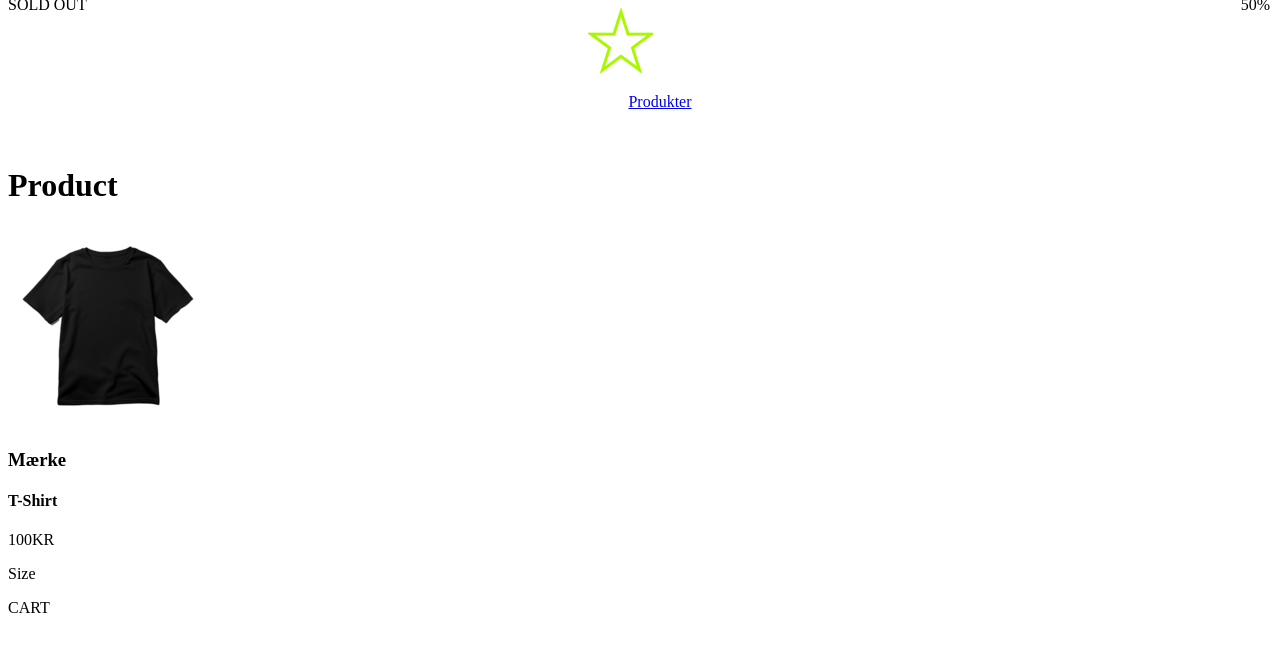
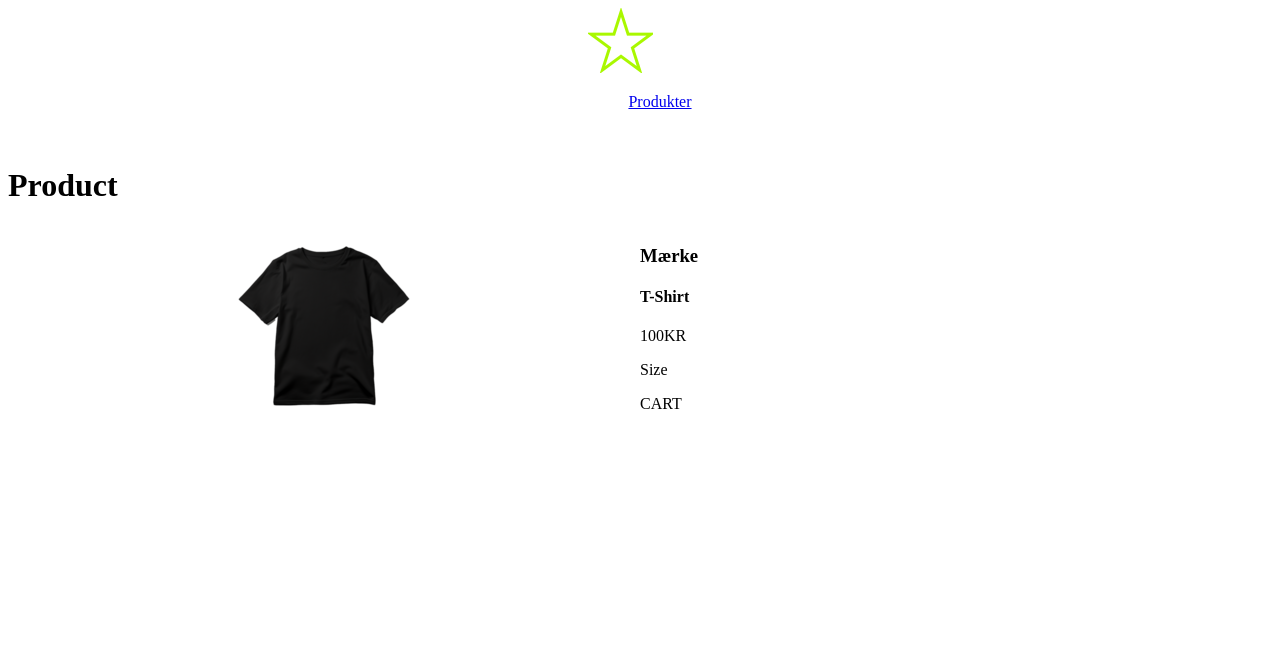
Before and after one commit to LunKea/productRus, a plain HTML site: page product.html in a window 1280 px wide. Drawn offline with Linux system fonts and the light colour scheme.

Commit message:
add: har lavet produk side statik klar

```diff
--- a/product.html
+++ b/product.html
@@ -25,22 +25,14 @@
       <h1>Product</h1>
 
       <section class="single_view">
-        <div class="single_view_product>
-          <div>
-            <p id="sold_out">SOLD OUT</p>
-          </div>
-          <div>
-          <img src="assets/tshirt_pladecholder.webp" alt=" t shirt">
-        </div>
-        <div>
-          <p id="discount">50%</p>
-        </div>
+        <div class="single_view_product">
+          <img src="assets/tshirt_pladecholder.webp" alt="" />
         </div>
 
         <div class="single_view_info">
           <div>
             <h3 class="brand">Mærke</h3>
-        <h4 class="product_name_full"> T-Shirt </h4>
+            <h4 class="product_name_full">T-Shirt</h4>
             <p id="price">100KR</p>
           </div>
           <div class="size">
@@ -50,9 +42,7 @@
           <div class="cart">
             <p>CART</p>
           </div>
-
         </div>
-
       </section>
     </main>
   </body>
--- a/style.css
+++ b/style.css
@@ -61,3 +61,12 @@ header {
 }
 
 /* PRODUCT SINGLE SINGLEVIEW SINGLE_VIEW PRODUKT PRODUCT_CARD PRODUCT CARD */
+
+.single_view {
+  display: grid;
+  grid-template-columns: 1fr 1fr;
+}
+
+.single_view_product {
+  place-self: center;
+}
```
Lines whose indentation alone changed are shown as unchanged.
